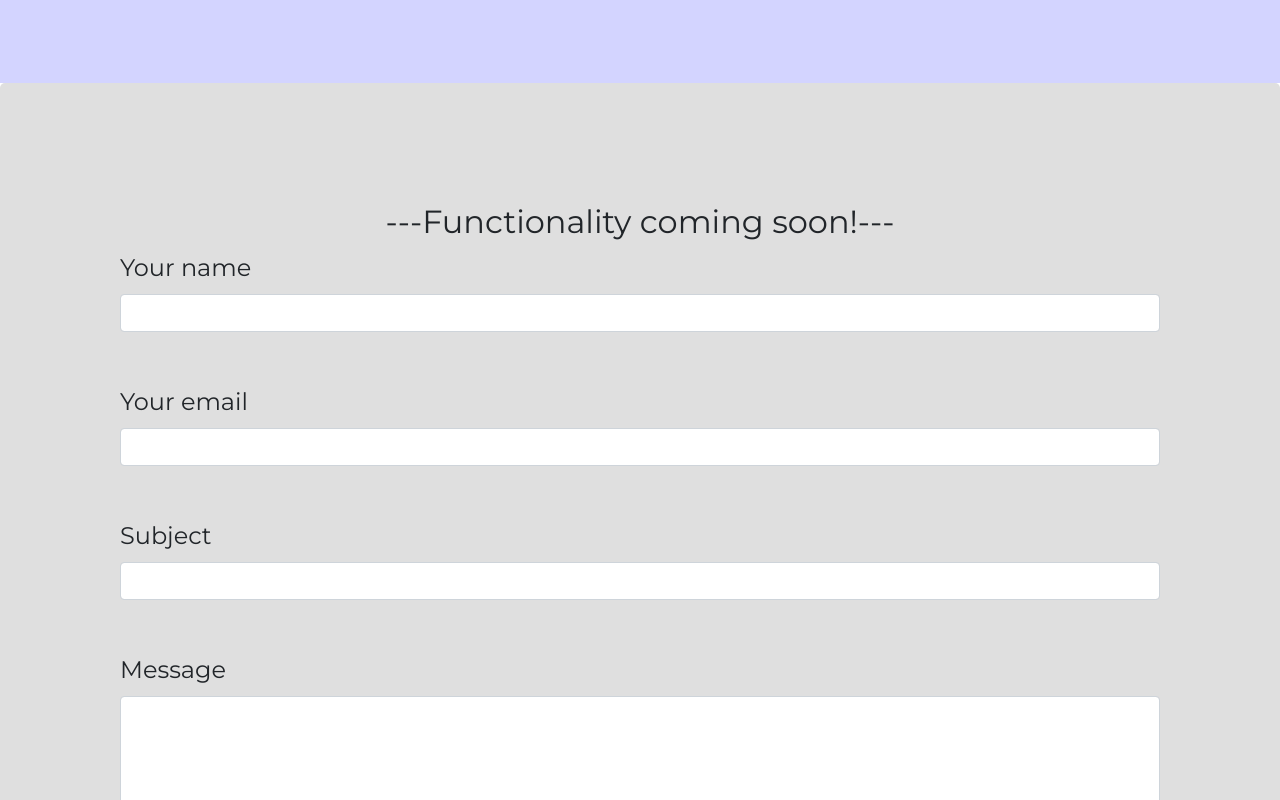
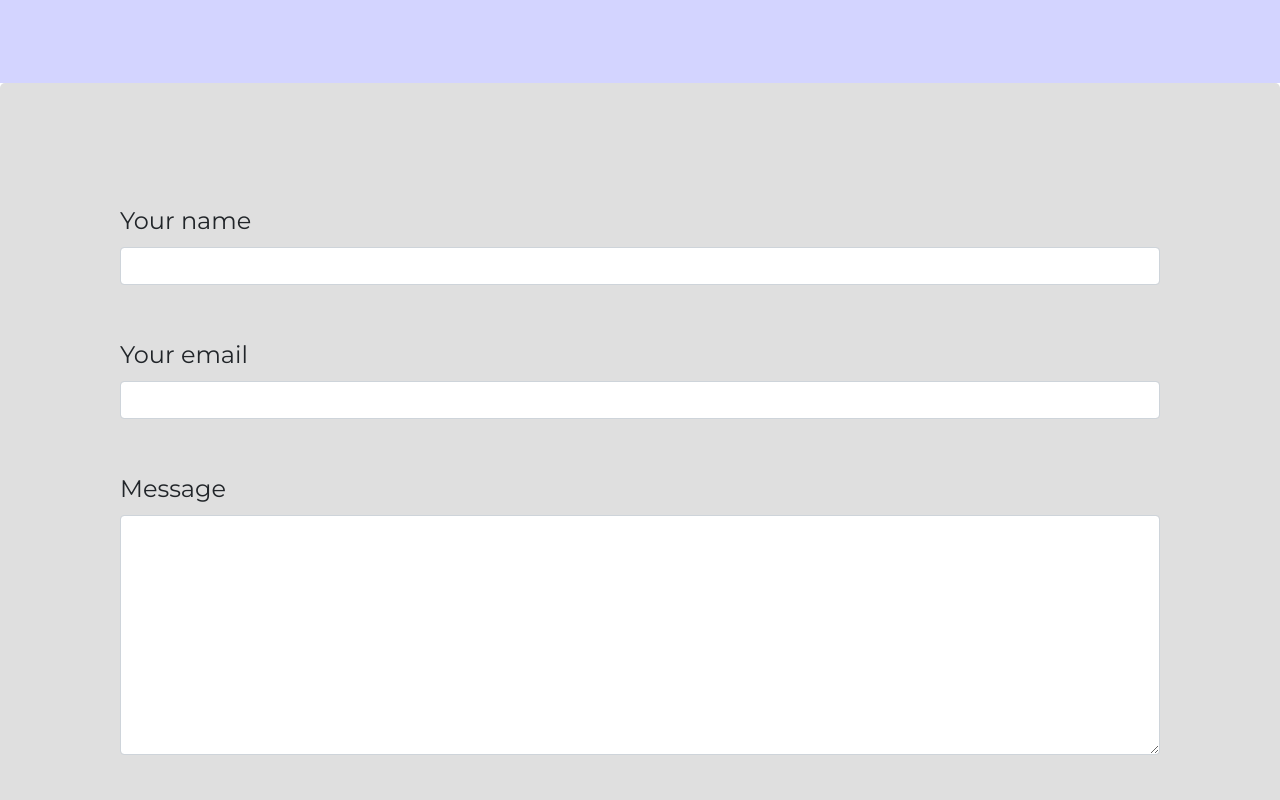
Before and after one commit to clairebogdan/portfolio, a React (Create React App) app: page /contact in a window 1280 px wide. Shown: the part 375-1175 px from the top of the page. Built offline with nearby package versions, Linux system fonts and the light colour scheme; the HTML template or start-up script is replaced by a standard one.

Commit message:
Contact functionality is now live

```diff
--- a/src/components/pages/Contact.js
+++ b/src/components/pages/Contact.js
@@ -3,7 +3,7 @@ import '../../App.css';
 import '../styles/Contact.css';
 import '../styles/Button.css';
 import { Button, Form, FormGroup, Label, Input } from 'reactstrap';
-import * as emailjs from 'emailjs-com';
+import emailjs from 'emailjs-com';
 import Clipboard from 'clipboard';
 
 const clip = new Clipboard('.copy');
@@ -18,27 +18,25 @@ class Contact extends Component {
 
 
     state = {
-        name: '',
-        email: '',
-        subject: '',
+        from_name: '',
+        from_email: '',
         message: ''
     }
 
     handleSubmit(e) {
         e.preventDefault()
 
-        const { name, subject, message } = this.state
+        const { from_name, from_email, message } = this.state
 
         let templateParams = {
-            from_name: name,
-            to_name: 'bogdanclaire@gmail.com',
-            subject: subject,
-            message_html: message
+            from_name: from_name,
+            from_email: from_email,
+            message: message
         }
 
         emailjs.send(
-            'gmail',
-            'template_ok4gegk',
+            'clairebogdan',
+            'clairebogdan',
             templateParams,
             'user_jS6RUTjj8a1tc2Yozo8kf'
         ).then((response) => {
@@ -55,7 +53,6 @@ class Contact extends Component {
         this.setState({
             name: '',
             email: '',
-            subject: '',
             message: ''
         })
     }
@@ -91,37 +88,25 @@ class Contact extends Component {
             </div>
 
             <Form onSubmit={this.handleSubmit.bind(this)}>
-                <h2><center>---Functionality coming soon!---</center></h2>
                 <FormGroup controlId='formBasicName'>
-                    <Label for="name">Your name</Label><br/>
+                    <Label for="from_name">Your name</Label><br/>
                     <Input
                         type="text"
-                        name="name"
+                        name="from_name"
                         id="name"
                         value={this.state.name}
-                        onChange={this.handleChange.bind(this, 'name')}/>
+                        onChange={this.handleChange.bind(this, 'from_name')}/>
                 </FormGroup>
                 <br/>
 
                 <FormGroup controlId='formBasicEmail'>
-                    <Label for="email">Your email</Label><br/>
+                    <Label for="from_email">Your email</Label><br/>
                     <Input
                         type="email"
-                        name="email"
+                        name="from_email"
                         id="email"
                         value={this.state.email}
-                        onChange={this.handleChange.bind(this, 'email')} />
-                </FormGroup>
-                <br/>
-
-                <FormGroup controlId='formBasicSubject'>
-                    <Label for="subject">Subject</Label><br/>
-                    <Input
-                        type="text"
-                        name="subject"
-                        id="subject"
-                        value={this.state.subject}
-                        onChange={this.handleChange.bind(this, 'subject')}/>
+                        onChange={this.handleChange.bind(this, 'from_email')} />
                 </FormGroup>
                 <br/>
 
```
Also changed, not shown: src/components/styles/Navbar.css (line endings or trailing spaces).
